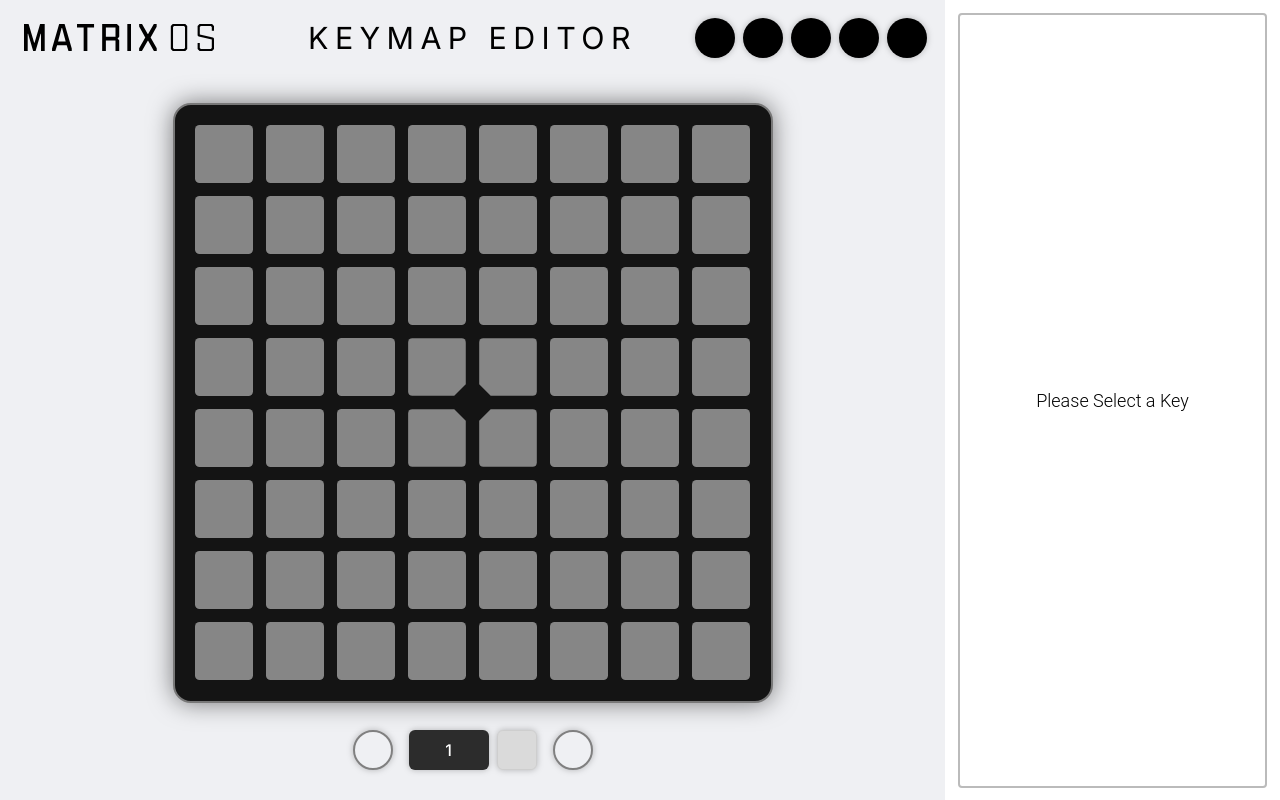
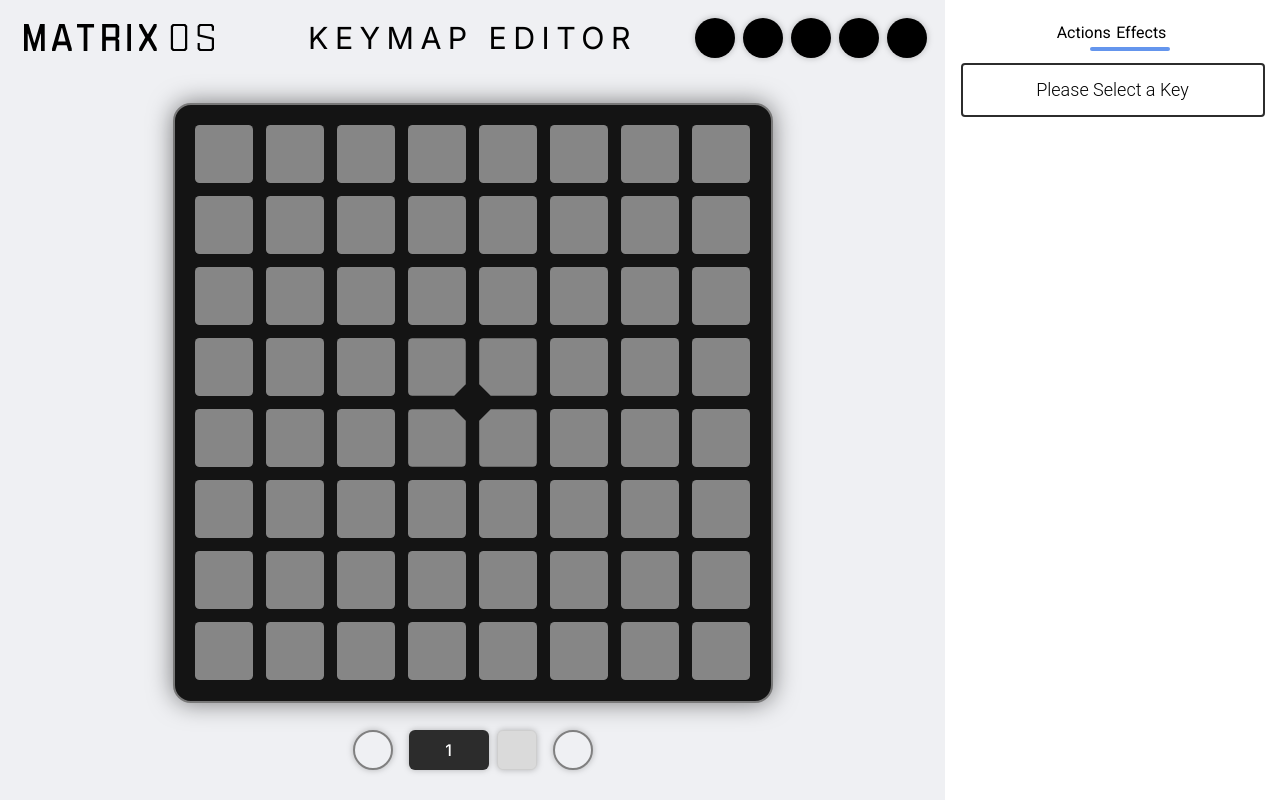
Before and after one commit to 203-Systems/MatrixOS-Control-Map-Editor, a SvelteKit app: page / in a window 1280 px wide. Built offline with nearby package versions, Linux system fonts and the light colour scheme; some icons are missing.

Commit message:
UI + Backend changes

```diff
--- a/package.json
+++ b/package.json
@@ -3,7 +3,7 @@
 	"version": "0.0.1",
 	"private": true,
 	"scripts": {
-		"dev": "vite dev",
+		"dev": "vite dev --port 6173",
 		"build": "vite build",
 		"preview": "vite preview",
 		"check": "svelte-kit sync && svelte-check --tsconfig ./tsconfig.json",
--- a/src/components/AddActionMenu.svelte
+++ b/src/components/AddActionMenu.svelte
@@ -1,9 +1,10 @@
 <script lang="ts">
-    import { actions } from "./actionbodies/ActionRegistry";
+    import { actions, effects } from "./actionbodies/ActionRegistry";
     import { createEventDispatcher, SvelteComponent } from 'svelte';
 
     export let show: boolean = false;
-    export let tab: 0 | 1 = 0;
+    export let selectedClass:"actions"|"effects" = "actions";
+    let classRegisteryLUT = {"actions": actions, "effects": effects};
     const dispatch = createEventDispatcher();
 
     function clickOutside(node) {
@@ -31,19 +32,12 @@
 
         show = false;
     }
-
-    function getActionAddable(action): boolean {
-        const actionTypes = ["action", "effect"]
-
-        return action[1].type == actionTypes[tab]
-    }
 </script>
 
 {#if show}
     <div class="menu-container" use:clickOutside on:outclick={() => (show = false)}>
         <div class="menu-action-list">
-            {#each Object.entries(actions) as action}
-                {#if getActionAddable(action)}
+                {#each Object.entries(classRegisteryLUT[selectedClass]) as action}
                     <div class="menu-action-item" on:click={() => addAction(action[0])}>
                         <div class="icon-section">
                             <svelte:component this={action[1].icon} size={24}/>
@@ -53,8 +47,7 @@
                             <span>{action[1].description}</span>
                         </div>
                     </div>
-                {/if}
-            {/each}
+                {/each}
         </div>
     </div>
 {/if}
@@ -67,11 +60,29 @@
         border: 1px solid lightgray;
         filter: drop-shadow(1px 2px 2px #818181);
 
+        margin-top: 20px;
         background-color: white;
 
         display: flex;
         gap: 10px;
         flex-direction: column;
+
+        &::before {
+            content: ' ';
+            position: fixed;
+
+            margin-left: calc(50% - 10px);
+            margin-top: -10px;
+            width: 20px;
+            height: 20px;
+
+            transform: rotateZ(45deg);
+
+            border-left: 1px solid lightgray;
+            border-top: 1px solid lightgray;
+            border-top-left-radius: 2px;
+            background-color: white;
+        }
 
         .menu-action-list {
             width: 100%;
@@ -85,7 +96,7 @@
             gap: 10px;
 
             box-sizing: border-box;
-            padding: 8px;
+            padding: 0 8px 8px;
 
             .menu-action-item {
                 height: 50px;
--- a/src/components/Sidebar.svelte
+++ b/src/components/Sidebar.svelte
@@ -2,17 +2,19 @@
     import Add from "carbon-icons-svelte/lib/Add.svelte";
     import AddActionMenu from "./AddActionMenu.svelte";
     import {createEventDispatcher} from 'svelte';
-    import type {KeyConfig} from '$lib/types/Action';
-    import type {KeyID} from "$lib/types/KeyID";
-    import type {KeymapEditor} from "$lib/editors/KeymapEditor";
+    import type { KeyConfig } from '$lib/types/Action';
+    import type { KeyID } from "$lib/types/KeyID";
+    import type { KeymapEditor } from "$lib/editors/KeymapEditor";
+
 
     const dispatch = createEventDispatcher();
 
     export let updateCount: number
     export let selectedKey: KeyID;
     export let editorBackend: KeymapEditor;
-    let currentActions: KeyConfig | undefined;
-    let tabIndex: 0 | 1 = 0;
+
+    let currentTab: "actions"|"effects" = "actions";
+    let currentActions: KeyConfig|undefined;
 
     $: {
         updateCount;
@@ -23,46 +25,47 @@
 </script>
 
 <div class="sidebar-body">
-    {#if selectedKey !== undefined}
-        <div class="sidebar-topbar">
-            <div
-                    class="tab-button"
-                    class:selected={tabIndex === 0}
-                    on:click={() => tabIndex = 0}>
-
+    <div class="menu-tab-selector">
+        <div class="menu-tab-names">
+            <div class="menu-tab-name-container" on:click={() => currentTab = "actions"}>
                 <span>Actions</span>
             </div>
-
-            <div
-                    class="tab-button"
-                    class:selected={tabIndex === 1}
-                    on:click={() => tabIndex = 1}>
-
+            <div class="menu-tab-name-container" on:click={() => currentTab = "effects"}>
                 <span>Effects</span>
-            </div>
-
-            <div class="add-button" on:click={() => showAddActionMenu = !showAddActionMenu}>
-                <Add size={28}></Add>
             </div>
         </div>
 
-        <AddActionMenu
-                bind:show={showAddActionMenu}
-                bind:tab={tabIndex}
-                on:addAction={e => dispatch('addAction', { 'actionIdentifier': e.detail.actionIdentifier })}
-        />
+        <div class="menu-tab-underline-tray">
+            <div class="menu-tab-underline" class:on-effect-tab={currentTab == "effects"}></div>
+        </div>
+    </div>
 
-        {#if currentActions !== undefined}
+    {#if selectedKey != undefined}
+        {#if currentActions != undefined}
             {#each currentActions.actions as action, index}
-                {#if action.constructor.type === ["action", "effect"][tabIndex]}
                 <svelte:component
                         this={action.constructor.body}
                         bind:data={action.data}
                         on:removeAction={() => dispatch('removeAction', { index: index})}
                 />
-                {/if}
             {/each}
         {/if}
+
+        <button class="add-button" on:click={() => showAddActionMenu = !showAddActionMenu}>
+            <Add size={28}></Add>
+
+            {#if currentTab == "actions"}
+                <span>Add an Action</span>
+            {:else if currentTab == "effects"}
+                <span>Add an Effect</span>
+            {/if}
+        </button>
+
+        <AddActionMenu
+            bind:selectedClass={currentTab}
+            bind:show={showAddActionMenu}
+            on:addAction={e => dispatch('addAction', { 'actionIdentifier': e.detail.actionIdentifier })}
+        />
     {:else}
     <div class="no-key-selected">
         <span>Please Select a Key</span>
@@ -110,87 +113,103 @@
             background: #3a3a3a;
         }
 
-        .no-key-selected {
-            display: grid;
-            place-items: center;
+        .menu-tab-selector {
+            padding-top: 6px;
+            height: 32px;
 
-            width: calc(100% - 30px);
-            height: 100%;
+            .menu-tab-names {
+                height: 28px;
+                display: flex;
+                align-items: center;
 
-            border: 2px solid #bbbbbb;
-            border-radius: 4px;
-
-            cursor: not-allowed;
-
-            user-select: none;
-            -ms-user-select: none;
-            -moz-user-select: none;
-            -webkit-user-select: none;
-
-            span {
-                font-family: "Roboto Light", sans-serif;
-                font-size: 18px;
-            }
-        }
-
-        .sidebar-topbar {
-            height: 50px;
-            width: calc(100% - 30px);
-
+                .menu-tab-name-container {
                     display: flex;
-
-            border: 1px solid gray;
-            border-radius: 4px;
-            overflow: hidden;
-
-            .tab-button {
-                display: grid;
-                place-items: center;
-
+                    justify-content: center;
                     width: 100%;
 
                     cursor: pointer;
 
+                    span {
+                        font-family: "Roboto", sans-serif;
+
                         user-select: none;
+                        -webkit-user-select: none;
+                        -moz-user-select: none;
                         -ms-user-select: none;
-                -moz-user-select: none;
-                -webkit-user-select: none;
-
-                &:hover {
-                    background-color: #eff0f3;
                     }
-
-                &.selected {
-                    background-color: #eff0f3;
-
-                    &:hover {
-                        background-color: #e0e0e0;
                 }
             }
 
-                span {
-                    font-family: "Roboto", sans-serif;
-                    font-weight: 500;
+            .menu-tab-underline-tray {
+                height: 4px;
+
+                .menu-tab-underline {
+                    width: 80px;
+                    height: 4px;
+                    border-radius: 2px;
+                    background-color: cornflowerblue;
+
+                    margin-left: 35px;
+
+                    transition: margin-left 0.2s ease, width 0.1s ease;
+
+                    &.on-effect-tab {
+                        width: 75px;
+                        margin-left: 188px;
+                    }
+                }
             }
         }
 
         .add-button {
-                display: grid;
-                place-items: center;
+            display: flex;
+            justify-content: center;
+            align-items: center;
+            gap: 6px;
+            width: 300px;
+            min-height: 50px;
 
-                width: 50px;
-                height: 50px;
+            border: 1px solid cornflowerblue;
+            background-color: #c7d7f8;
+            border-radius: 4px;
+            color: #2c2c2c;
 
-                flex-shrink: 0;
             cursor: pointer;
 
-                background-color: #e0e0e0;
-                border-left: 1px solid gray;
+            transition: background-color 0.2s ease;
+
+            span {
+                font-family: "Roboto Light", sans-serif;
+                font-weight: 400;
+                font-size: 18px;
+            }
 
             &:hover {
-                    background-color: #cbcbcb;
+                background-color: #b4c5e7;
             }
         }
+
+        .no-key-selected {
+            display: flex;
+            justify-content: center;
+            align-items: center;
+            gap: 6px;
+            width: 300px;
+            min-height: 50px;
+
+            border: 2px solid;
+            border-radius: 4px;
+            color: #2c2c2c;
+
+            cursor: pointer;
+
+            span {
+                font-family: "Roboto Light", sans-serif;
+                font-weight: 400;
+                font-size: 18px;
+                color: black;
             }
         }
+
+    }
 </style>
--- a/src/components/actionbodies/ActionRegistry.ts
+++ b/src/components/actionbodies/ActionRegistry.ts
@@ -9,7 +9,6 @@ import {ColorEffect} from "./Color/ColorEffect";
 export type InfoTextType = "Title" | "Subtitle" | "Center"
 
 export interface Action {
-    static readonly type: "action" | "effect";
     static readonly identifier: string;
     static readonly description: string;
     static readonly icon: SvelteComponent;
@@ -26,5 +25,8 @@ export const actions : {[actionIdentifier:string]: Action} = {
     "keyboard":  KeyboardAction,
     "layer":  LayerAction,
     "wrap":  WrapAction,
+};
+
+export const effects : {[actionIdentifier:string]: Action} = {
     "color": ColorEffect
 };
--- a/src/components/actionbodies/Keyboard/KeyboardAction.ts
+++ b/src/components/actionbodies/Keyboard/KeyboardAction.ts
@@ -6,7 +6,6 @@ import { Keyboard } from "carbon-icons-svelte";
 import type { KeyboardActionData } from "./KeyboardActionData";
 
 export class KeyboardAction implements Action {
-    static readonly type: string = "action";
     static readonly identifier: string = "keyboard";
     static readonly description: string = "Send a Keyboard Key";
     static readonly icon: SvelteComponent = Keyboard;
--- a/src/components/actionbodies/Layer/LayerAction.ts
+++ b/src/components/actionbodies/Layer/LayerAction.ts
@@ -7,7 +7,6 @@ import type { LayerActionData} from "./LayerActionData";
 import {LayerActionMode, LayerActionType, LayerActionOption} from "./LayerActionData";
 
 export class LayerAction implements Action {
-    static readonly type: string = "action";
     static readonly identifier: string = "layer";
     static readonly description: string = "Layer Control";
     static readonly icon: SvelteComponent = Layers;
--- a/src/components/actionbodies/Midi/MidiAction.ts
+++ b/src/components/actionbodies/Midi/MidiAction.ts
@@ -6,7 +6,6 @@ import { Music } from "carbon-icons-svelte";
 import type { MidiActionData } from "./MidiActionData";
 
 export class MidiAction implements Action {
-    static readonly type: string = "action";
     static readonly identifier: string = "midi";
     static readonly description: string = "Send a Midi Message";
     static readonly icon: SvelteComponent = Music;
--- a/src/components/actionbodies/Wrap/WrapAction.ts
+++ b/src/components/actionbodies/Wrap/WrapAction.ts
@@ -6,7 +6,6 @@ import { ZAxis } from "carbon-icons-svelte";
 import type { WrapActionData} from "./WrapActionData";
 
 export class WrapAction implements Action {
-    static readonly type: string = "action";
     static readonly identifier: string = "wrap";
     static readonly description: string = "Wrap to Another Action Group";
     static readonly icon: SvelteComponent = ZAxis;
```
Lines whose indentation alone changed are shown as unchanged.
